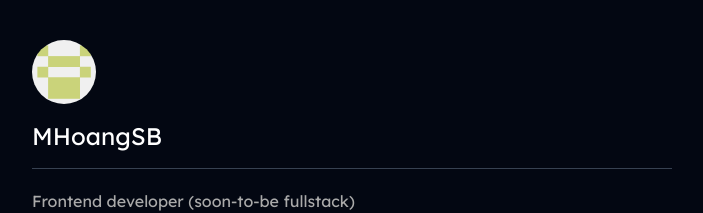
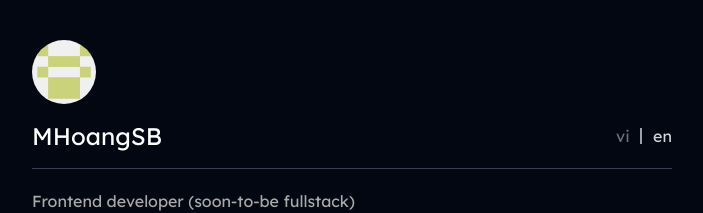
Before and after one commit to mhoangsb/mhoangsb-com, a Next.js app: page / in a window 1280 px wide. Shown: the top 213 px of the page, without its empty margins (288-991 px from the left). Built offline with nearby package versions, Linux system fonts and the light colour scheme.

Commit message:
feat: use <LanguageSelector /> in HomePage

```diff
--- a/src/app/page.tsx
+++ b/src/app/page.tsx
@@ -27,6 +27,7 @@ import {
 import ProjectCard, { ProjectCardParams } from "@/components/ProjectCard";
 import { useCurrentLanguage } from "@/contexts/CurrentLanguageContext";
 import homePageDictionary from "@/dictionaries/homePageDictionary";
+import LanguageSelector from "@/components/LanguageSelector";
 
 export default function HomePage() {
   const currentLanguage = useCurrentLanguage();
@@ -58,8 +59,9 @@ export default function HomePage() {
           alt="Github avatar image"
           className="aspect-square h-16 w-auto rounded-full"
         />
-        <h1 className="mt-4 text-xl text-white sm:text-2xl">
+        <h1 className="relative mt-4 text-xl text-white sm:text-2xl">
           <span>MHoangSB</span>
+          <LanguageSelector />
         </h1>
         <div className="mb-5 mt-4 h-[1px] bg-gray-700"></div>
         <p className="text-sm sm:text-base">{dictionary.header}</p>
```
